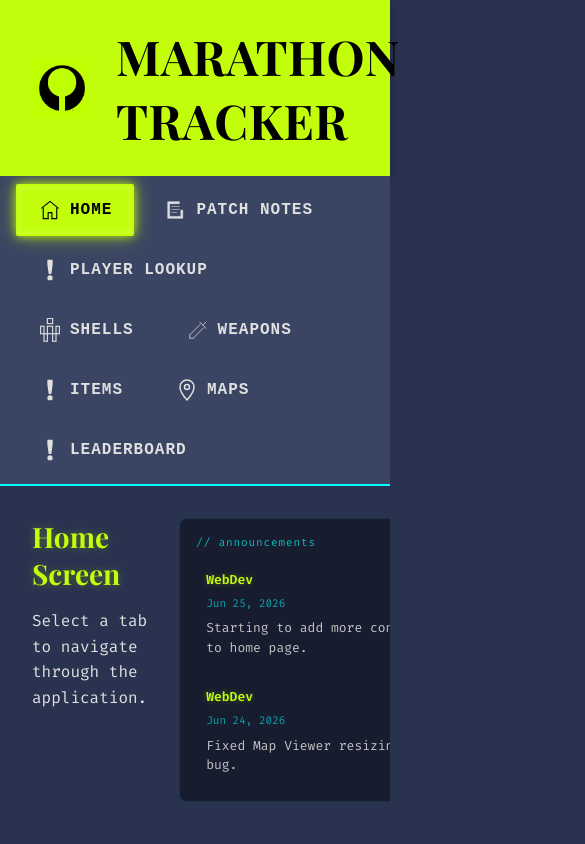
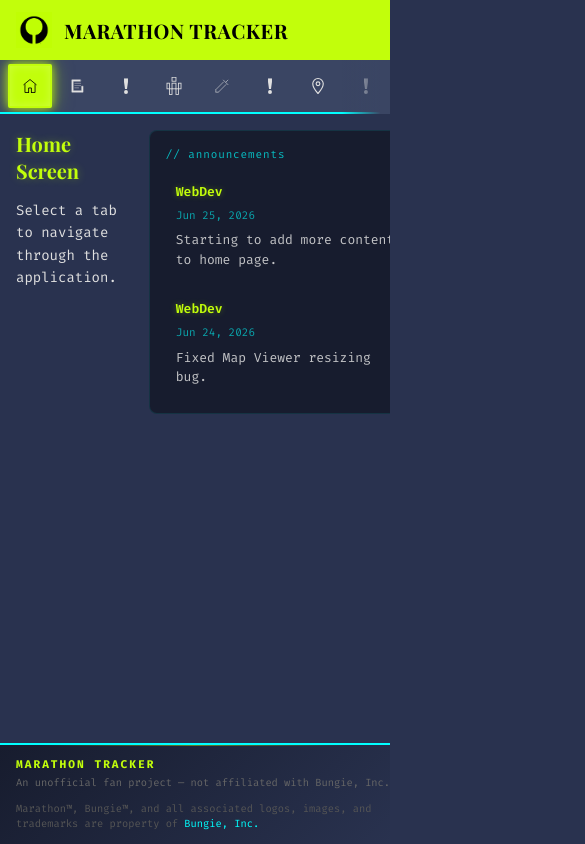
Before and after one commit to wy80818/Marathon-Tracker, a React (Vite) app in the folder martoninfinity/: page / in a window 390 px wide. Shown: the top 844 px of the page, 585 px wide, since content can reach past the window. Built offline with nearby package versions, Linux system fonts and the light colour scheme; a web font is replaced by a local one.

Commit message:
Okay mobile support

```diff
--- a/martoninfinity/src/App.css
+++ b/martoninfinity/src/App.css
@@ -7,6 +7,10 @@
     --color-green: #59b41d;
     --color-white: #ffffff;
     --color-text-light: #e0e0e0;
+    --space-xs: clamp(0.25rem, 1vw, 0.5rem);
+    --space-sm: clamp(0.5rem, 2vw, 0.75rem);
+    --space-md: clamp(0.75rem, 3vw, 1.25rem);
+    --space-lg: clamp(1rem, 4vw, 2rem);
 }
 
 * {
@@ -48,41 +52,46 @@
     cursor: url("/cursors/pointer.svg") 2 0, pointer;
 }
 
-
 .app-container {
     display: flex;
     flex-direction: column;
     min-height: 100vh;
+    min-height: 100dvh; /* respects mobile browser chrome */
     background-color: var(--color-dark-bg);
 }
 
 .app-header {
     background: var(--color-lime);
     color: #000000;
-    padding: 1.5rem 2rem;
+    padding: var(--space-md) var(--space-lg);
     box-shadow: 0 4px 12px rgba(0, 0, 0, 0.2);
     font-family: "Playfair Display", serif;
 }
 
     .app-header h1 {
-        font-size: 3rem;
+        font-size: clamp(1.25rem, 4vw, 3rem);
         font-weight: 700;
         letter-spacing: 0.5px;
         color: #000000;
         margin: 0;
+        min-width: 0; /* allows flex shrink + ellipsis to work */
+        overflow: hidden;
+        text-overflow: ellipsis;
+        white-space: nowrap;
     }
 
 .header-content {
     display: flex;
     align-items: center;
-    gap: 1.5rem;
+    gap: var(--space-md);
     max-width: 1200px;
 }
 
 .marathon-logo {
-    height: 60px;
+    height: clamp(36px, 6vw, 60px);
     width: auto;
     object-fit: contain;
+    flex-shrink: 0;
 }
 
 .tabs-wrapper {
@@ -94,22 +103,56 @@
     will-change: transform;
 }
 
+.tabs-scroll-container {
+    position: relative;
+}
+
+.tabs-fade {
+    position: absolute;
+    top: 0;
+    bottom: 0;
+    width: 3rem;
+    z-index: 2;
+    pointer-events: none;
+    opacity: 0;
+    transition: opacity 0.2s ease;
+}
+
+    .tabs-fade.visible {
+        opacity: 1;
+    }
+
+.tabs-fade--left {
+    left: 0;
+    background: linear-gradient(to right, #3a4563 20%, transparent);
+}
+
+.tabs-fade--right {
+    right: 0;
+    background: linear-gradient(to left, #3a4563 20%, transparent);
+}
+
 .tabs-list {
     display: flex;
-    gap: 0.5rem;
+    gap: var(--space-xs);
     background-color: #3a4563;
     border-bottom: 2px solid var(--color-cyan);
     overflow-x: auto;
-    padding: 0.5rem 1rem;
-    flex-wrap: wrap;
+    padding: var(--space-xs) var(--space-sm);
+    scrollbar-width: none;
+    -ms-overflow-style: none;
 }
 
+    .tabs-list::-webkit-scrollbar {
+        display: none;
+    }
+
 .tab-button {
-    padding: 0.75rem 1.25rem;
+    padding: clamp(0.5rem, 1.5vw, 0.75rem) clamp(0.6rem, 2vw, 1.25rem);
     border: 2px solid transparent;
     background-color: transparent;
     color: var(--color-text-light);
-    font-size: 1rem;
+    font-size: clamp(0.7rem, 1.5vw, 1rem);
     font-weight: 550;
     font-family: 'Courier New', monospace;
     transition: all 0.3s ease;
@@ -118,16 +161,18 @@
     border-radius: 2px;
     margin-bottom: 0;
     text-transform: uppercase;
-    letter-spacing: 1px;
+    letter-spacing: clamp(0px, 0.1vw, 1px);
     display: flex;
     align-items: center;
     justify-content: center;
-    gap: 0.5rem;
+    gap: var(--space-xs);
+    min-height: 44px;
+    flex-shrink: 0;
 }
 
     .tab-button svg {
-        width: 24px;
-        height: 24px;
+        width: clamp(18px, 2.5vw, 24px);
+        height: clamp(18px, 2.5vw, 24px);
         flex-shrink: 0;
         display: block;
     }
@@ -169,20 +214,33 @@
             animation: glowPulse 2s ease-in-out infinite;
         }
 
+@media (max-width: 400px) {
+    .tab-button .tab-label {
+        display: none;
+    }
+
+    .tab-button {
+        padding: 0.5rem 0.65rem;
+        min-width: 44px;
+        justify-content: center;
+    }
+}
+
 .tab-content {
     flex: 1;
-    padding: 2rem;
+    padding: var(--space-lg);
     background-color: var(--color-dark-bg);
     overflow-y: auto;
 }
 
 .tab-content-inner {
     width: 100%;
+/*    max-width: 1200px;*/
 }
 
     .tab-content-inner h2,
     .tab-content-inner h3 {
-        font-size: 1.75rem;
+        font-size: clamp(1.25rem, 3vw, 1.75rem);
         margin-bottom: 1rem;
         color: var(--color-lime);
         text-shadow: 0 0 8px rgba(194, 254, 11, 0.3);
@@ -190,25 +248,27 @@
     }
 
     .tab-content-inner p {
-        font-size: 1rem;
+        font-size: clamp(0.875rem, 1.5vw, 1rem);
         line-height: 1.6;
         color: var(--color-text-light);
     }
 
 .tab-panel {
     animation: fadeIn 0.3s ease-in;
-    min-height: 0;
     min-height: 400px;
 }
+
+/* ── Footer ── */
 
 .footer-content {
     background: linear-gradient(135deg, rgba(23, 28, 46, 1) 0%, rgba(41, 50, 79, 1) 100%);
     border-top: 2px solid var(--color-cyan);
     color: var(--color-text-light);
-    padding: 1.25rem 2rem;
+    padding: var(--space-md) var(--space-lg);
     display: flex;
     align-items: center;
-    gap: 2rem;
+    flex-wrap: wrap;
+    gap: var(--space-md);
     font-family: "Fira Code", monospace;
     position: relative;
     flex-shrink: 0;
@@ -233,17 +293,17 @@
 }
 
 .footer-brand {
-    font-size: 0.85rem;
+    font-size: clamp(0.7rem, 1.5vw, 0.85rem);
     font-weight: 700;
     letter-spacing: 2px;
     color: var(--color-lime);
 }
 
 .footer-left p {
-    font-size: 0.75rem;
+    font-size: clamp(0.65rem, 1.2vw, 0.75rem);
     color: #666;
     margin: 0;
-    white-space: nowrap;
+    white-space: normal;
 }
 
 .footer-divider {
@@ -253,12 +313,20 @@
     flex-shrink: 0;
 }
 
+/* hide the divider when footer wraps to a new row */
+@media (max-width: 600px) {
+    .footer-divider {
+        display: none;
+    }
+}
+
 .footer-right {
     flex: 1;
+    min-width: 180px;
 }
 
     .footer-right p {
-        font-size: 0.75rem;
+        font-size: clamp(0.65rem, 1.2vw, 0.75rem);
         color: #555;
         margin: 0;
         line-height: 1.5;
@@ -274,7 +342,7 @@
             color: var(--color-lime);
         }
 
-
+/* ── Animations ── */
 
 @keyframes fadeIn {
     from {
--- a/martoninfinity/src/App.tsx
+++ b/martoninfinity/src/App.tsx
@@ -1,4 +1,4 @@
-import React, { useState, useEffect } from 'react'
+import React, { useState, useEffect, useRef} from 'react'
 import { Routes, Route, useNavigate, useLocation } from 'react-router-dom'
 import './App.css'
 
@@ -50,6 +50,8 @@
     const navigate = useNavigate()
     const location = useLocation()
     const [tabsOffset] = useState(0)
+    const tabsListRef = useRef<HTMLDivElement>(null)
+    const [scrollState, setScrollState] = useState({ left: false, right: false })
 
     useEffect(() => {
         let lastY = window.scrollY;
@@ -63,6 +65,8 @@
             const currentY = window.scrollY;
             const delta = currentY - lastY;
 
+            if (Math.abs(delta) < 2) return; // ignore tiny scroll jitter
+
             currentOffset = Math.min(tabsHeight, Math.max(0, currentOffset + delta));
 
             tabsEl.style.transform = `translateY(-${currentOffset}px)`;
@@ -74,6 +78,27 @@
         return () => window.removeEventListener("scroll", handleScroll);
     }, []);
 
+    useEffect(() => {
+        const el = tabsListRef.current
+        if (!el) return
+
+        const update = () => {
+            const { scrollLeft, scrollWidth, clientWidth } = el
+            setScrollState({
+                left: scrollLeft > 4,
+                right: scrollLeft < scrollWidth - clientWidth - 4,
+            })
+        }
+
+        update() // run once on mount
+        el.addEventListener('scroll', update, { passive: true })
+        window.addEventListener('resize', update, { passive: true })
+        return () => {
+            el.removeEventListener('scroll', update)
+            window.removeEventListener('resize', update)
+        }
+    }, [])
+
     const activeTab = TABS.find(tab => tab.path === location.pathname) ?? TABS[0]
     const ActiveComponent = activeTab.component
 
@@ -83,7 +108,15 @@
                 className="tabs-wrapper"
                 style={{ transform: `translateY(${tabsOffset}%)` }}
             >
-                <div role="tablist" className="tabs-list">
+                <div className="tabs-scroll-container">
+                    {/* left fade — only rendered when scrolled right */}
+                    <div className={`tabs-fade tabs-fade--left ${scrollState.left ? 'visible' : ''}`} aria-hidden="true" />
+
+                    <div
+                        role="tablist"
+                        className="tabs-list"
+                        ref={tabsListRef}
+                    >
                         {TABS.map(tab => {
                             const Icon = tab.iconSvg
                             const isActive = location.pathname === tab.path
@@ -95,10 +128,14 @@
                                     onClick={() => navigate(tab.path)}
                                 >
                                     <Icon />
-                                {tab.label}
+                                    <span className="tab-label">{tab.label}</span>
                                 </button>
                             )
                         })}
+                    </div>
+
+                    {/* right fade — only rendered when more content to the right */}
+                    <div className={`tabs-fade tabs-fade--right ${scrollState.right ? 'visible' : ''}`} aria-hidden="true" />
                 </div>
             </div>
             <div className="tab-content">
```
Lines whose indentation alone changed are shown as unchanged.
